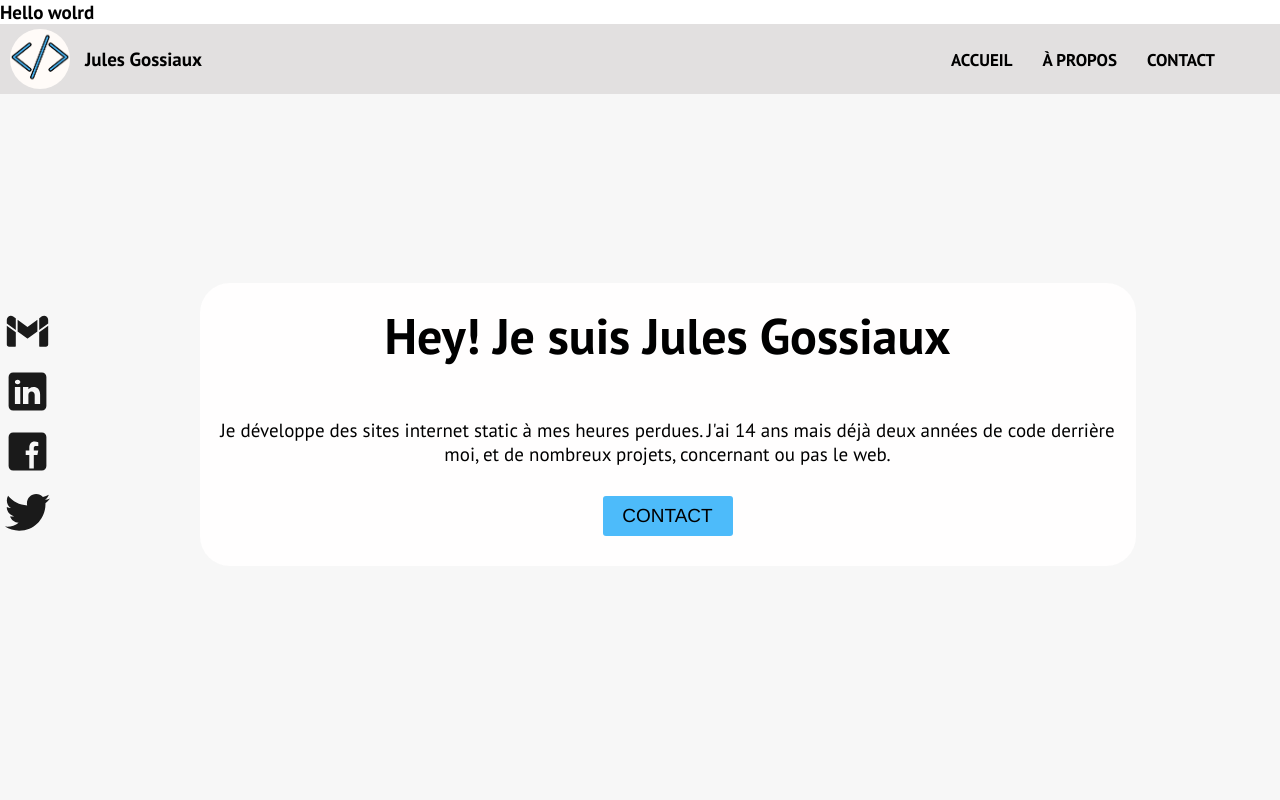
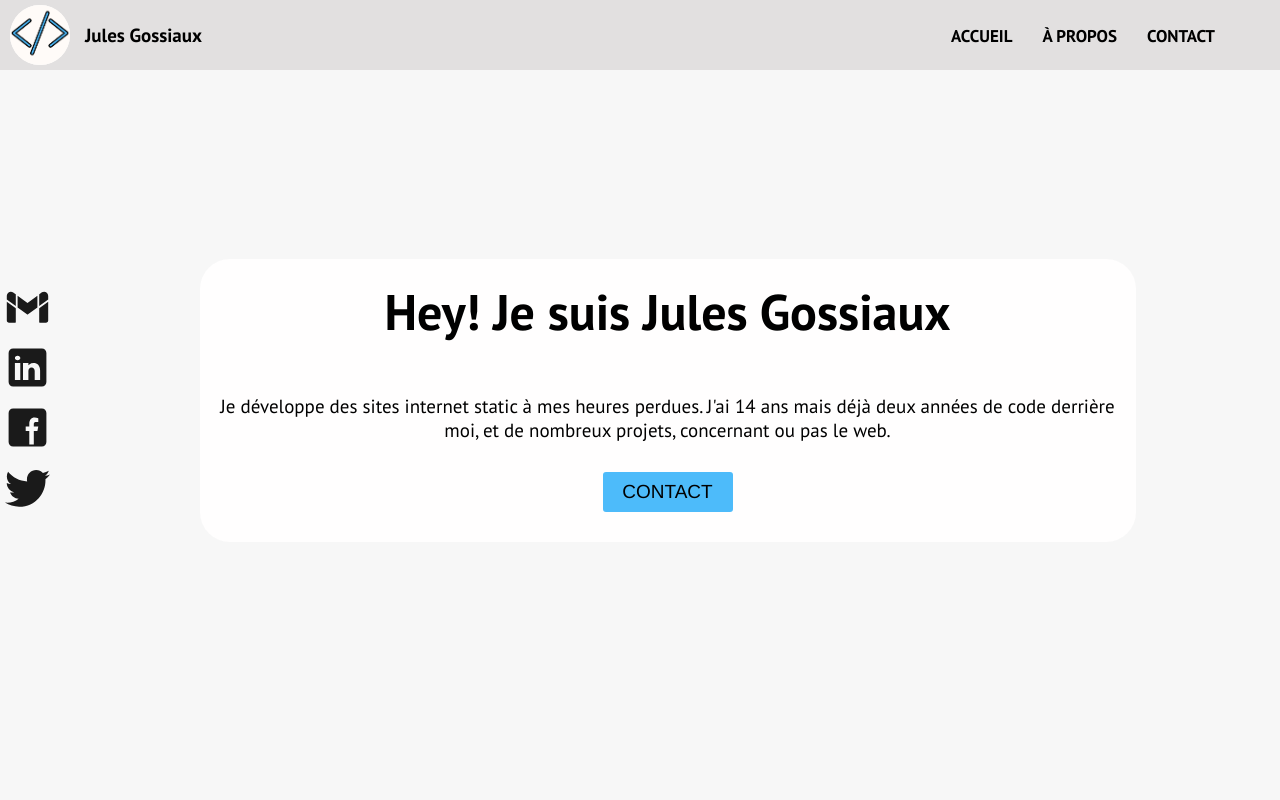
Before and after one commit to JulesGossiaux/-, a plain HTML site: page index.html in a window 1280 px wide. Shown: the top 800 px of the page. Drawn offline with Linux system fonts and the light colour scheme.

Commit message:
retirer le test

```diff
--- a/index.html
+++ b/index.html
@@ -7,7 +7,6 @@
         <title>Jules_Gossiaux<ssiaux</title>
     </head>
     <body>
-        <h5>Hello wolrd</h5>
         <section id="home_hero">
             <nav id="nav">
                 <div id="pdp"><img src="Assets/Mon_logo_V1.png" alt=""></div>
```
